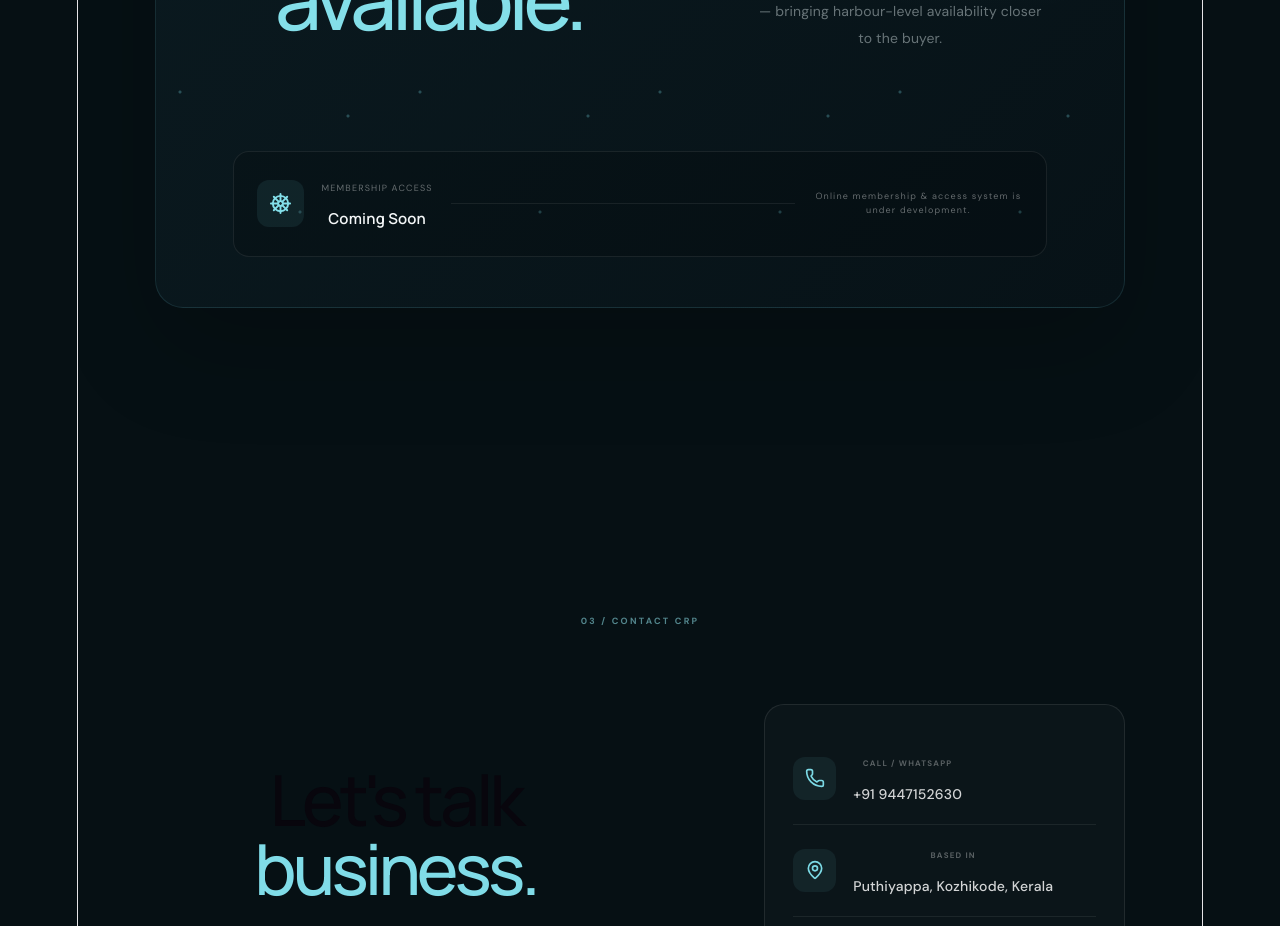
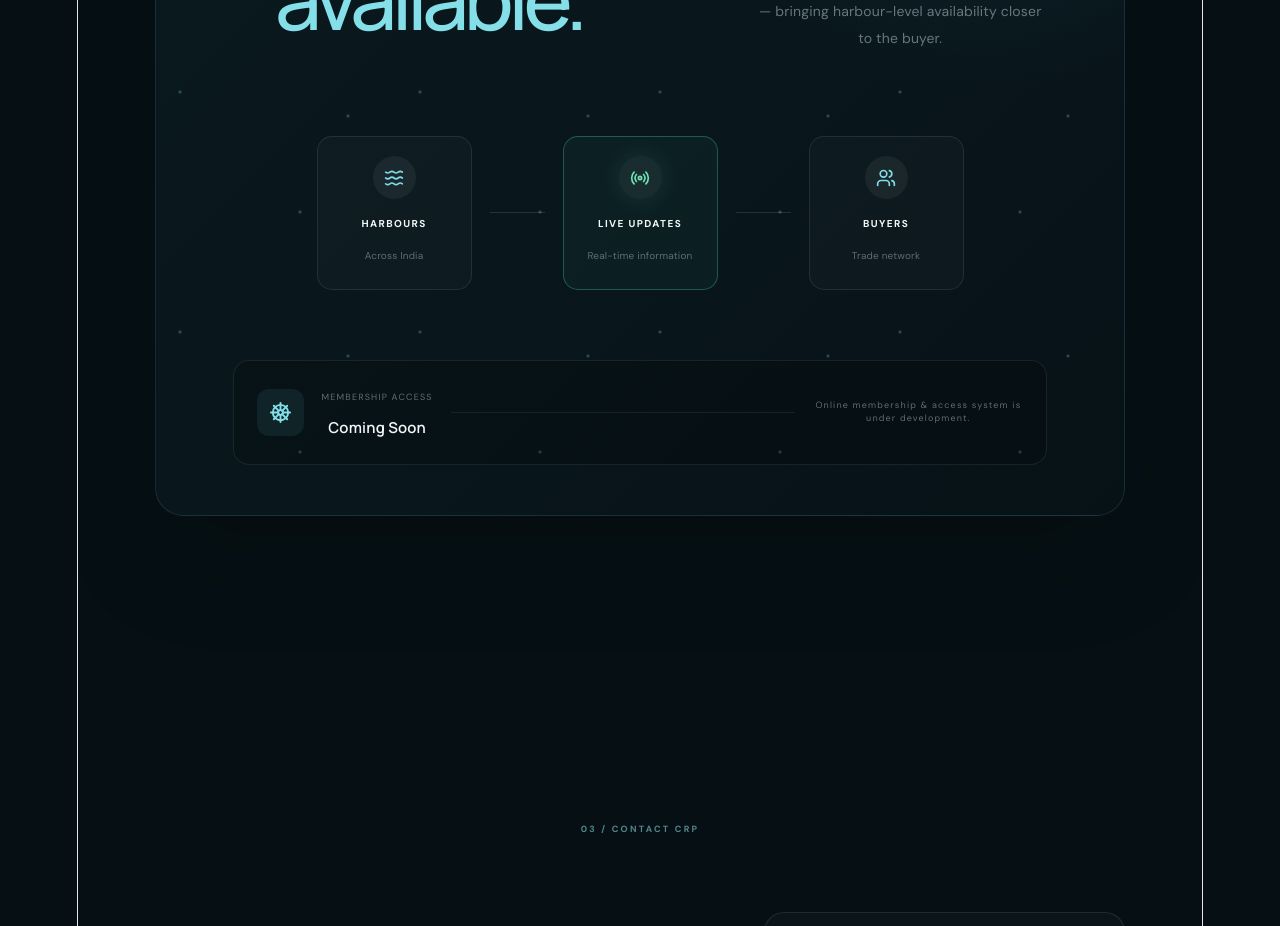
Before and after one commit to karthikshivad-ux/CRP-Website, a React (Vite) app: page / in a window 1280 px wide. Shown: the part 2200-3126 px from the top of the page. Built offline with nearby package versions, Linux system fonts and the light colour scheme.

Commit message:
Upgrade GROWTH trade network section

```diff
--- a/src/App.css
+++ b/src/App.css
@@ -40,6 +40,7 @@ a {
     radial-gradient(circle at 80% 10%, rgba(32, 125, 151, 0.12), transparent 30%),
     #061014;
 }
+
 
 /* NAVBAR */
 
@@ -119,6 +120,7 @@ a {
   border-color: rgba(140, 229, 241, 0.4);
   background: rgba(140, 229, 241, 0.08);
 }
+
 
 /* HERO */
 
@@ -286,6 +288,7 @@ a {
   background: rgba(145, 229, 239, 0.07);
 }
 
+
 /* HERO ORBIT */
 
 .hero-orbit {
@@ -408,6 +411,7 @@ a {
   letter-spacing: 0.2em;
 }
 
+
 /* COMMON SECTIONS */
 
 .section {
@@ -427,6 +431,7 @@ a {
 .section-kicker.light {
   color: rgba(145, 229, 239, 0.72);
 }
+
 
 /* INTRO */
 
@@ -510,6 +515,7 @@ a {
 
   font-size: 11px;
 }
+
 
 /* GROWTH */
 
@@ -603,6 +609,136 @@ a {
   line-height: 1.9;
 }
 
+
+/* GROWTH NETWORK */
+
+.growth-network {
+  position: relative;
+  z-index: 2;
+
+  display: flex;
+  align-items: center;
+  justify-content: center;
+
+  gap: 18px;
+
+  margin-top: 75px;
+  padding: 10px 0;
+}
+
+.network-node {
+  min-width: 155px;
+  padding: 19px 16px;
+
+  text-align: center;
+
+  border: 1px solid rgba(255, 255, 255, 0.09);
+  border-radius: 15px;
+
+  background: rgba(255, 255, 255, 0.025);
+
+  transition:
+    transform 0.3s ease,
+    border-color 0.3s ease,
+    background 0.3s ease;
+}
+
+.network-node:hover {
+  transform: translateY(-4px);
+
+  border-color: rgba(131, 222, 235, 0.25);
+
+  background: rgba(131, 222, 235, 0.045);
+}
+
+.network-node.active {
+  border-color: rgba(77, 220, 194, 0.3);
+  background: rgba(77, 220, 194, 0.05);
+}
+
+.network-icon {
+  width: 43px;
+  height: 43px;
+
+  margin: 0 auto 12px;
+
+  display: flex;
+  align-items: center;
+  justify-content: center;
+
+  border-radius: 50%;
+
+  background: rgba(255, 255, 255, 0.055);
+
+  color: #81dce8;
+}
+
+.network-node.active .network-icon {
+  color: #70e2b4;
+
+  box-shadow: 0 0 22px rgba(112, 226, 180, 0.12);
+}
+
+.network-node > span {
+  display: block;
+
+  font-size: 10px;
+  font-weight: 700;
+  letter-spacing: 0.14em;
+}
+
+.network-node small {
+  display: block;
+
+  margin-top: 6px;
+
+  color: rgba(255, 255, 255, 0.35);
+
+  font-size: 10px;
+}
+
+.network-line {
+  position: relative;
+
+  width: 55px;
+  height: 1px;
+
+  overflow: hidden;
+
+  background: rgba(255, 255, 255, 0.12);
+}
+
+.network-line span {
+  position: absolute;
+
+  top: 0;
+  left: -18px;
+
+  width: 18px;
+  height: 1px;
+
+  background: #70e2b4;
+
+  animation: networkFlow 2s linear infinite;
+}
+
+.network-line:nth-of-type(4) span {
+  animation-delay: 0.7s;
+}
+
+@keyframes networkFlow {
+  from {
+    left: -18px;
+  }
+
+  to {
+    left: 55px;
+  }
+}
+
+
+/* MEMBERSHIP */
+
 .coming-soon {
   position: relative;
   z-index: 2;
@@ -612,7 +748,7 @@ a {
   align-items: center;
   gap: 18px;
 
-  margin-top: 100px;
+  margin-top: 60px;
   padding: 23px;
 
   border: 1px solid rgba(255, 255, 255, 0.08);
@@ -665,6 +801,7 @@ a {
 
   line-height: 1.5;
 }
+
 
 /* CONTACT */
 
@@ -771,6 +908,7 @@ a {
   background: #b0edf3;
 }
 
+
 /* FOOTER */
 
 footer {
@@ -795,6 +933,7 @@ footer a {
 footer a:hover {
   color: rgba(255, 255, 255, 0.7);
 }
+
 
 /* RESPONSIVE */
 
@@ -850,6 +989,10 @@ footer a:hover {
     padding: 60px 5vw 40px;
   }
 
+  .growth-network {
+    margin-top: 55px;
+  }
+
   .coming-soon {
     grid-template-columns: auto 1fr;
   }
@@ -863,14 +1006,15 @@ footer a:hover {
   }
 }
 
+
 @media (max-width: 600px) {
 
   .navbar {
     height: 68px;
   }
 
-  .nav-cta {
-    padding: 9px 13px;
+  .brand-logo {
+    width: 82px;
   }
 
   .hero {
@@ -942,6 +1086,36 @@ footer a:hover {
     font-size: 60px;
   }
 
+  .growth-network {
+    flex-direction: column;
+    gap: 10px;
+    margin-top: 45px;
+  }
+
+  .network-node {
+    width: 100%;
+    max-width: 280px;
+  }
+
+  .network-line {
+    width: 1px;
+    height: 30px;
+  }
+
+  .network-line span {
+    width: 1px;
+    height: 10px;
+
+    top: -10px;
+    left: 0;
+
+    animation: networkFlowVertical 2s linear infinite;
+  }
+
+  .network-line:nth-of-type(4) span {
+    animation-delay: 0.7s;
+  }
+
   .coming-soon {
     padding: 18px;
   }
@@ -952,6 +1126,18 @@ footer a:hover {
     gap: 13px;
   }
 }
+
+@keyframes networkFlowVertical {
+  from {
+    top: -10px;
+  }
+
+  to {
+    top: 30px;
+  }
+}
+
+
 /* FLOATING WHATSAPP */
 
 .floating-whatsapp {
@@ -992,7 +1178,94 @@ footer a:hover {
   background: rgba(12, 37, 44, 0.95);
 }
 
+
+/* MOBILE MENU */
+
+.menu-toggle {
+  display: none;
+
+  align-items: center;
+  justify-content: center;
+
+  width: 42px;
+  height: 42px;
+
+  padding: 0;
+
+  border: none;
+  border-radius: 10px;
+
+  background: transparent;
+
+  color: #ffffff;
+
+  cursor: pointer;
+}
+
+.mobile-menu {
+  display: none;
+}
+
+
 @media (max-width: 600px) {
+
+  .nav-links,
+  .nav-cta {
+    display: none;
+  }
+
+  .menu-toggle {
+    display: flex;
+  }
+
+  .mobile-menu {
+    position: absolute;
+
+    top: calc(100% + 10px);
+    left: 16px;
+    right: 16px;
+
+    display: flex;
+    flex-direction: column;
+
+    gap: 4px;
+
+    padding: 12px;
+
+    border: 1px solid rgba(255, 255, 255, 0.1);
+    border-radius: 16px;
+
+    background: rgba(8, 20, 32, 0.97);
+
+    box-shadow: 0 20px 50px rgba(0, 0, 0, 0.35);
+
+    backdrop-filter: blur(20px);
+    -webkit-backdrop-filter: blur(20px);
+
+    z-index: 1000;
+  }
+
+  .mobile-menu a {
+    padding: 14px 16px;
+
+    border-radius: 10px;
+
+    color: #ffffff;
+
+    font-size: 14px;
+    font-weight: 600;
+  }
+
+  .mobile-menu a:hover {
+    background: rgba(255, 255, 255, 0.06);
+  }
+}
+
+
+/* FLOATING WHATSAPP - MOBILE */
+
+@media (max-width: 600px) {
+
   .floating-whatsapp {
     right: 17px;
     bottom: 17px;
@@ -1009,62 +1282,3 @@ footer a:hover {
     display: none;
   }
 }
-.menu-toggle {
-  display: none;
-  background: none;
-  border: none;
-  color: #ffffff;
-  cursor: pointer;
-  padding: 8px;
-}
-
-.mobile-menu {
-  display: none;
-}
-
-@media (max-width: 600px) {
-  .nav-links,
-  .nav-cta {
-    display: none;
-  }
-
-  .menu-toggle {
-    display: flex;
-    align-items: center;
-    justify-content: center;
-  }
-
-  .navbar {
-    position: relative;
-  }
-
-  .mobile-menu {
-    position: absolute;
-    top: calc(100% + 10px);
-    left: 16px;
-    right: 16px;
-    display: flex;
-    flex-direction: column;
-    gap: 4px;
-    padding: 12px;
-    background: rgba(8, 20, 32, 0.97);
-    border: 1px solid rgba(255, 255, 255, 0.1);
-    border-radius: 16px;
-    box-shadow: 0 20px 50px rgba(0, 0, 0, 0.35);
-    backdrop-filter: blur(20px);
-    z-index: 1000;
-  }
-
-  .mobile-menu a {
-    color: #ffffff;
-    text-decoration: none;
-    padding: 14px 16px;
-    border-radius: 10px;
-    font-size: 14px;
-    font-weight: 600;
-  }
-
-  .mobile-menu a:hover {
-    background: rgba(255, 255, 255, 0.06);
-  }
-}
--- a/src/App.jsx
+++ b/src/App.jsx
@@ -120,7 +120,6 @@ function App() {
               WHOLESALE FISH NETWORK · KOZHIKODE
             </motion.div>
 
-
             <motion.h1
               initial={{ opacity: 0, y: 25 }}
               animate={{ opacity: 1, y: 0 }}
@@ -131,7 +130,6 @@ function App() {
               <em>fish trade.</em>
             </motion.h1>
 
-
             <motion.p
               initial={{ opacity: 0, y: 18 }}
               animate={{ opacity: 1, y: 0 }}
@@ -141,7 +139,6 @@ function App() {
               relationships, harbour networks and reliable market
               information across India.
             </motion.p>
-
 
             <motion.div
               className="hero-actions"
@@ -321,6 +318,54 @@ function App() {
             </div>
 
 
+            {/* GROWTH NETWORK */}
+
+            <div className="growth-network">
+
+              <div className="network-node">
+                <div className="network-icon">
+                  <Waves size={20} />
+                </div>
+
+                <span>HARBOURS</span>
+                <small>Across India</small>
+              </div>
+
+
+              <div className="network-line">
+                <span></span>
+              </div>
+
+
+              <div className="network-node active">
+                <div className="network-icon">
+                  <Radio size={20} />
+                </div>
+
+                <span>LIVE UPDATES</span>
+                <small>Real-time information</small>
+              </div>
+
+
+              <div className="network-line">
+                <span></span>
+              </div>
+
+
+              <div className="network-node">
+                <div className="network-icon">
+                  <Users size={20} />
+                </div>
+
+                <span>BUYERS</span>
+                <small>Trade network</small>
+              </div>
+
+            </div>
+
+
+            {/* MEMBERSHIP */}
+
             <div className="coming-soon">
 
               <div className="coming-icon">
```
